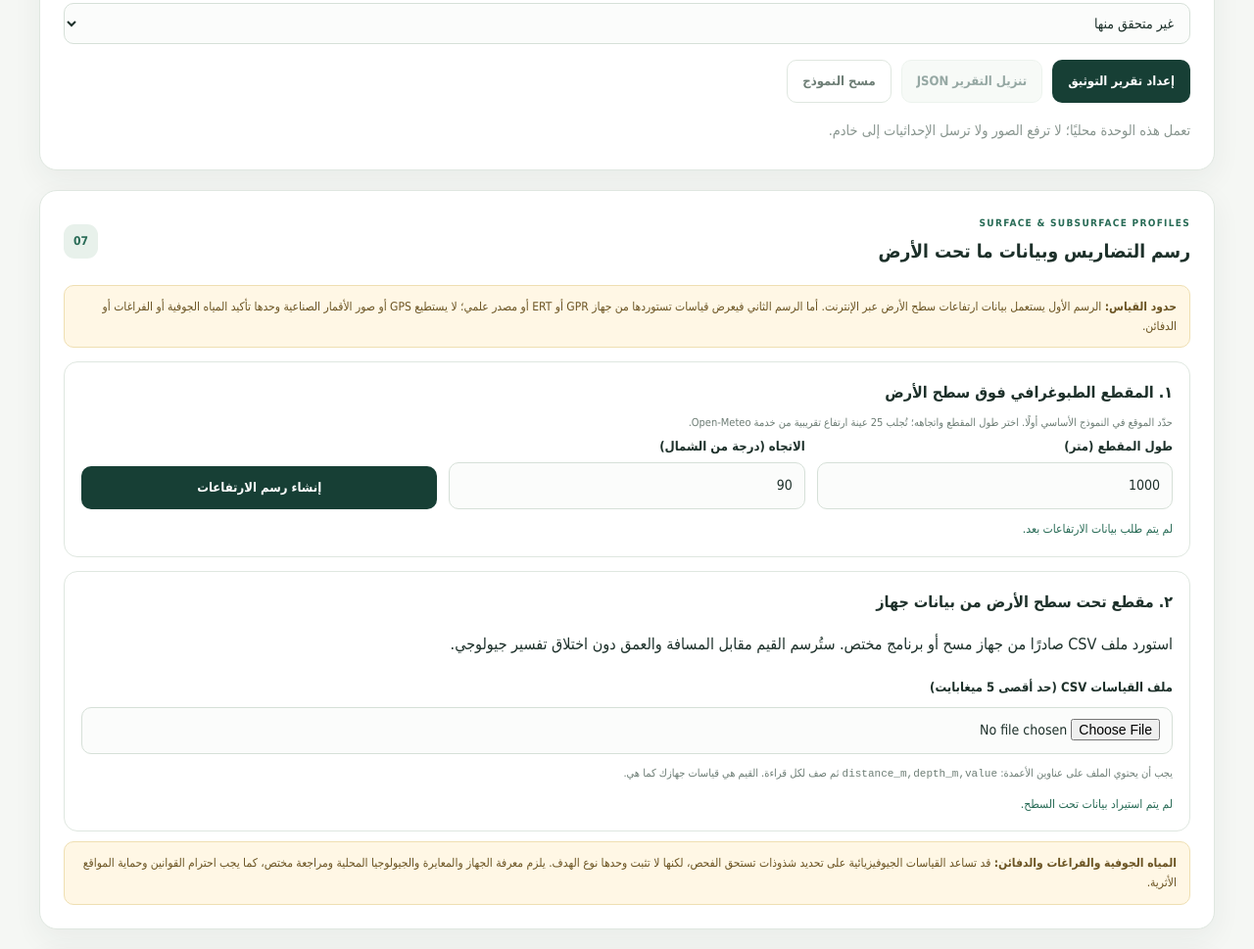
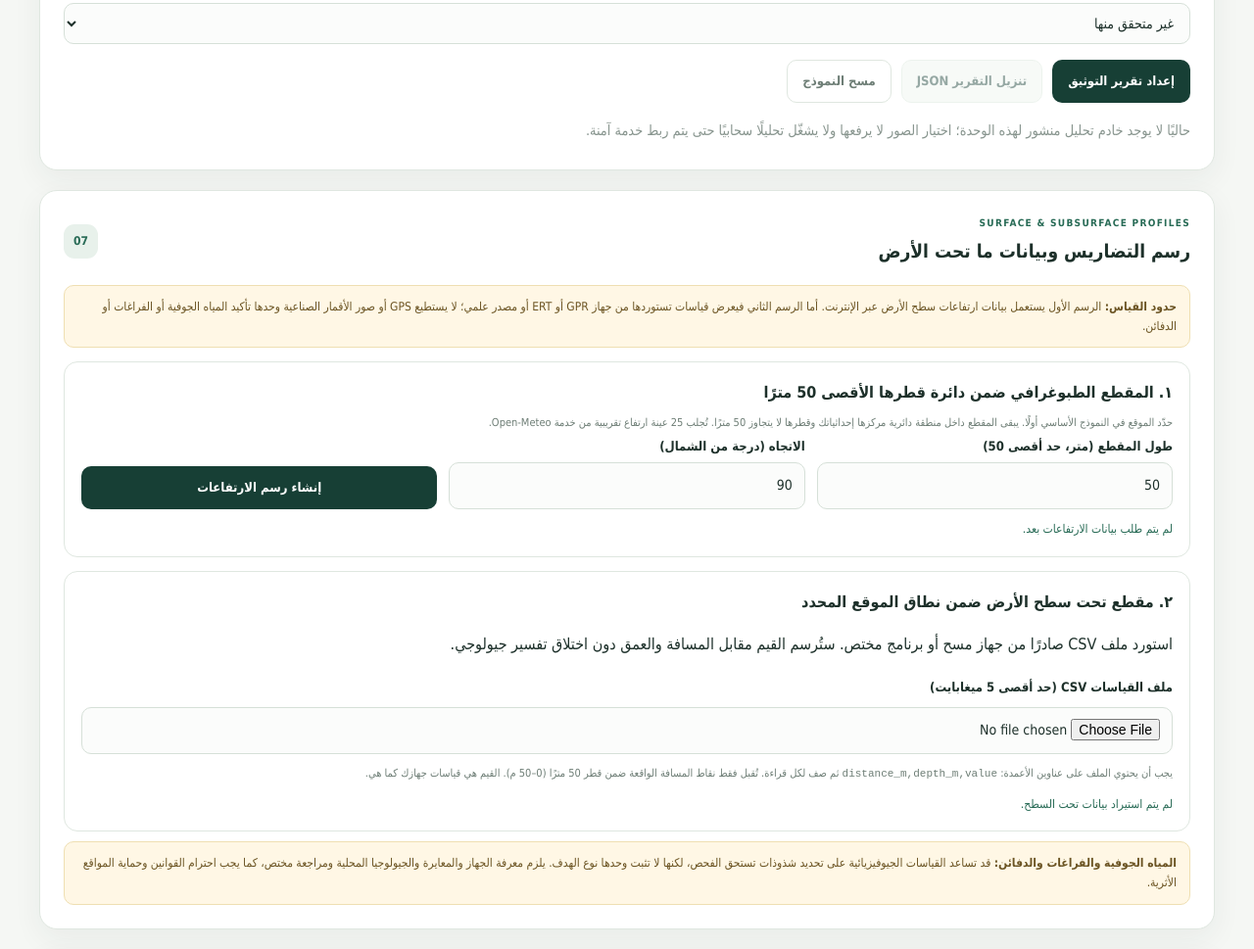
Before and after one commit to naqaaholding-create/Naqaa-HOLDING-, a website: page field-lab/index.html in a window 1280 px wide. Shown: the part 1770-2739 px from the top of the page at 98% size. Drawn offline with nearby package versions, Linux system fonts and the light colour scheme.

Commit message:
Limit survey profile to 50m and allow six evidence images

```diff
--- a/field-lab/index.html
+++ b/field-lab/index.html
@@ -82,7 +82,7 @@
             <button id="capture-button" type="button" class="button button-primary" hidden>التقاط الصورة</button>
           </div>
           <label for="photo-input">اختيار صور من الجهاز</label>
-          <input id="photo-input" type="file" accept="image/*" multiple>
+          <input id="photo-input" type="file" accept="image/*" multiple>\n          <p class="helper">حد أقصى 6 صور لكل عملية توثيق أو تحليل.</p>
           <div id="photo-preview" class="photo-preview" aria-live="polite"></div>
 
           <label for="notes">الملاحظات الميدانية</label>
@@ -252,7 +252,7 @@
         </div>
         <button class="button button-secondary button-small" type="button" id="copy-current-location">نسخ إحداثيات النموذج الأساسي</button>
         <label for="evidence-coordinate-note">مصدر الإحداثيات ودقتها</label><input id="evidence-coordinate-note" maxlength="250" placeholder="مثال: GPS الهاتف، دقة ظاهرة 7 أمتار">
-        <label for="evidence-photo">إرفاق صورة دليل (حتى 12 ميغابايت)</label><input id="evidence-photo" type="file" accept="image/*">
+        <label for="evidence-photo">إرفاق صور النقوش أو العلامات (حتى 6 صور، 12 ميغابايت للصورة)</label><input id="evidence-photo" type="file" accept="image/*" multiple>
         <div id="evidence-photo-preview" class="evidence-photo-preview"></div>
         <label for="evidence-description">الوصف المباشر لما تراه *</label><textarea id="evidence-description" required rows="3" maxlength="5000" placeholder="الشكل، الأبعاد التقريبية، الاتجاه، مقياس الصورة، حالة السطح..."></textarea>
         <label for="evidence-hypothesis">تفسير أو فرضية أولية (اختياري)</label><textarea id="evidence-hypothesis" rows="2" maxlength="2500" placeholder="اكتبها كفرضية، لا كحقيقة مؤكدة."></textarea>
@@ -261,7 +261,7 @@
         <label for="evidence-confidence">حالة الملاحظة (ليست درجة ذكاء اصطناعي)</label><select id="evidence-confidence"><option value="unverified">غير متحقق منها</option><option value="needs_expert_review">تحتاج مراجعة مختص</option><option value="supported_by_source">توجد مراجع داعمة مرفقة</option></select>
         <div class="evidence-actions"><button class="button button-primary" type="submit">إعداد تقرير التوثيق</button><button class="button button-secondary" id="download-evidence-report" type="button" disabled>تنزيل التقرير JSON</button><button class="button button-quiet" id="reset-evidence-report" type="button">مسح النموذج</button></div>
         <p id="evidence-report-preview" class="evidence-result" role="status" aria-live="polite"></p>
-        <p id="evidence-status" class="helper evidence-helper" role="status" aria-live="polite">تعمل هذه الوحدة محليًا؛ لا ترفع الصور ولا ترسل الإحداثيات إلى خادم.</p>
+        <p id="evidence-status" class="helper evidence-helper" role="status" aria-live="polite">حاليًا لا يوجد خادم تحليل منشور لهذه الوحدة؛ اختيار الصور لا يرفعها ولا يشغّل تحليلًا سحابيًا حتى يتم ربط خدمة آمنة.</p>
       </form>
     </section>
 
@@ -272,10 +272,10 @@
       </div>
       <div class="terrain-note"><strong>حدود القياس:</strong> الرسم الأول يستعمل بيانات ارتفاعات سطح الأرض عبر الإنترنت. أما الرسم الثاني فيعرض قياسات تستوردها من جهاز GPR أو ERT أو مصدر علمي؛ لا يستطيع GPS أو صور الأقمار الصناعية وحدها تأكيد المياه الجوفية أو الفراغات أو الدفائن.</div>
       <section class="terrain-subsection">
-        <h3>١. المقطع الطبوغرافي فوق سطح الأرض</h3>
-        <p class="helper">حدّد الموقع في النموذج الأساسي أولًا. اختر طول المقطع واتجاهه؛ تُجلب 25 عينة ارتفاع تقريبية من خدمة Open-Meteo.</p>
+        <h3>١. المقطع الطبوغرافي ضمن دائرة قطرها الأقصى 50 مترًا</h3>
+        <p class="helper">حدّد الموقع في النموذج الأساسي أولًا. يبقى المقطع داخل منطقة دائرية مركزها إحداثياتك وقطرها لا يتجاوز 50 مترًا. تُجلب 25 عينة ارتفاع تقريبية من خدمة Open-Meteo.</p>
         <div class="terrain-controls">
-          <div><label for="terrain-distance">طول المقطع (متر)</label><input id="terrain-distance" type="number" min="100" max="5000" step="100" value="1000"></div>
+          <div><label for="terrain-distance">طول المقطع (متر، حد أقصى 50)</label><input id="terrain-distance" type="number" min="5" max="50" step="5" value="50"></div>
           <div><label for="terrain-bearing">الاتجاه (درجة من الشمال)</label><input id="terrain-bearing" type="number" min="0" max="359" step="1" value="90"></div>
           <button id="terrain-generate" class="button button-primary" type="button">إنشاء رسم الارتفاعات</button>
         </div>
@@ -288,11 +288,11 @@
         </div>
       </section>
       <section class="terrain-subsection">
-        <h3>٢. مقطع تحت سطح الأرض من بيانات جهاز</h3>
+        <h3>٢. مقطع تحت سطح الأرض ضمن نطاق الموقع المحدد</h3>
         <p>استورد ملف CSV صادرًا من جهاز مسح أو برنامج مختص. ستُرسم القيم مقابل المسافة والعمق دون اختلاق تفسير جيولوجي.</p>
         <label for="underground-file">ملف القياسات CSV (حد أقصى 5 ميغابايت)</label>
         <input id="underground-file" class="terrain-file" type="file" accept=".csv,text/csv">
-        <p class="terrain-csv-example">يجب أن يحتوي الملف على عناوين الأعمدة: <code>distance_m,depth_m,value</code> ثم صف لكل قراءة. القيم هي قياسات جهازك كما هي.</p>
+        <p class="terrain-csv-example">يجب أن يحتوي الملف على عناوين الأعمدة: <code>distance_m,depth_m,value</code> ثم صف لكل قراءة. تُقبل فقط نقاط المسافة الواقعة ضمن قطر 50 مترًا (0–50 م). القيم هي قياسات جهازك كما هي.</p>
         <p id="underground-status" class="terrain-status" role="status" aria-live="polite">لم يتم استيراد بيانات تحت السطح.</p>
         <div id="underground-chart-wrap" class="terrain-chart-wrap" hidden>
           <svg id="underground-chart" class="terrain-chart terrain-underground-chart" viewBox="0 0 760 330" role="img" aria-label="عرض لوني لبيانات القياس المستوردة حسب المسافة والعمق"></svg>
```
